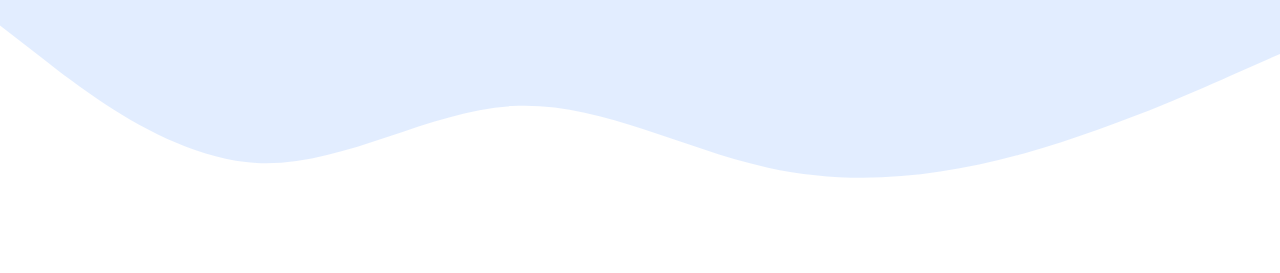
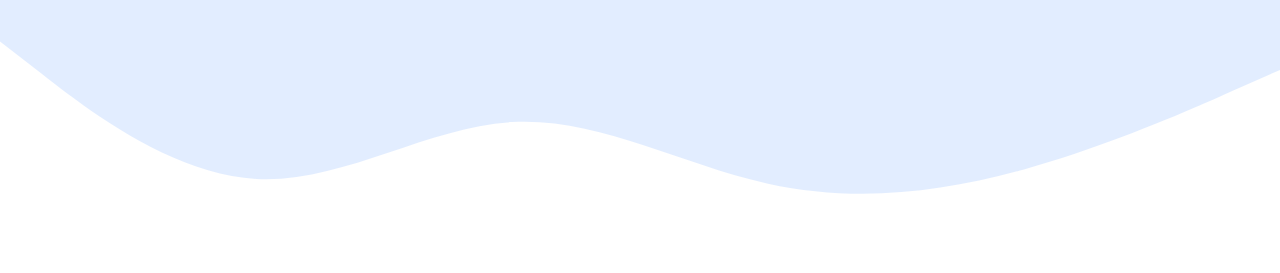
Before and after one commit to farrelwibuu/farrelwibuu.github.io, a plain HTML site: page index.html in a window 1280 px wide. Shown: the part 404-677 px from the top of the page. Drawn offline with nearby package versions, Linux system fonts and the light colour scheme.

Commit message:
update cv

```diff
--- a/style.css
+++ b/style.css
@@ -1,8 +1,12 @@
 .jumbotron {
-  padding-top: 5rem;
+  padding-top: 6rem;
   background-color: #e2edff;
 }
 
 #projects {
   background-color: #e2edff;
 }
+
+section {
+  padding-top: 5rem;
+}
```
